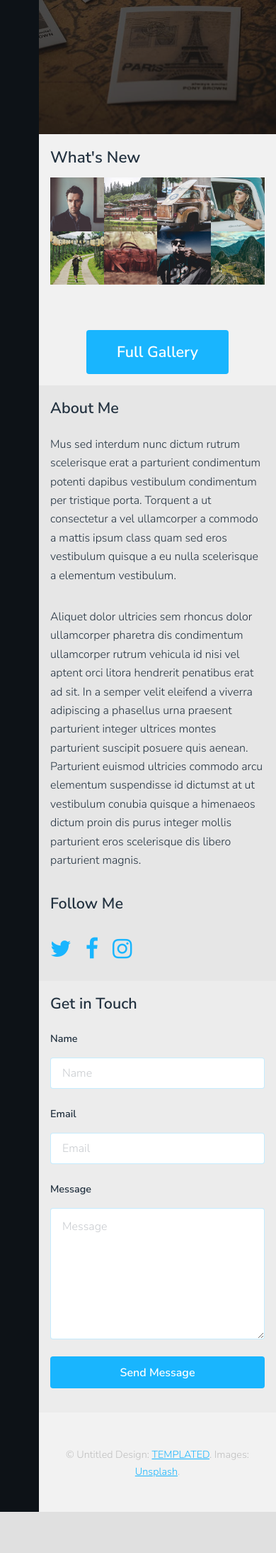
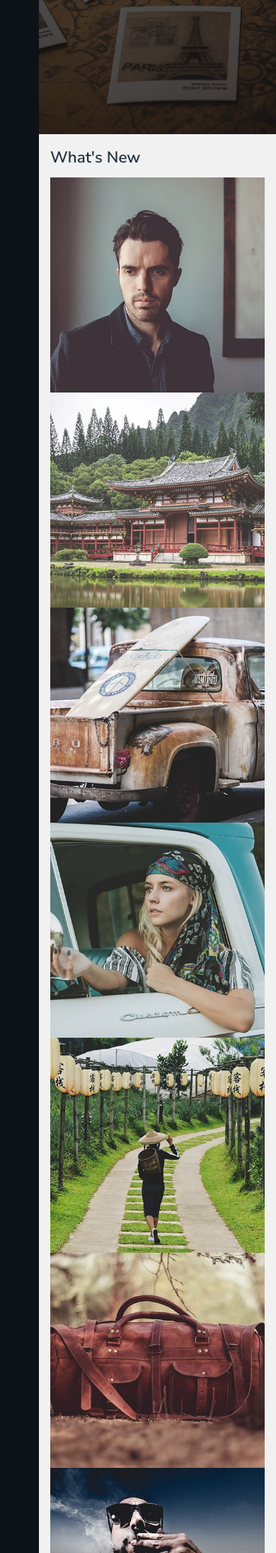
Before and after one commit to Natiyeh/templated-snapshot, a PHP site: page /index.php in a window 390 px wide. Shown: the part 444-2632 px from the top of the page at 71% size. Before the commit the page ends 2574 px from the top, so only its background shows below. Run offline with PHP 8.4, Linux system fonts and the light colour scheme.

Commit message:
back to normal

```diff
--- a/assets/css/main.css
+++ b/assets/css/main.css
@@ -870,17 +870,17 @@
 
 				@media screen and (max-width: 736px) {
 
-					/*.gallery .content .media {
+					.gallery .content .media {
 						width: 50%;
-					}*/
+					}
 
 				}
 
 				@media screen and (max-width: 480px) {
 
-					/*.gallery .content .media {
+					.gallery .content .media {
 						width: 100%;
-					}*/
+					}
 
 				}
 
```
